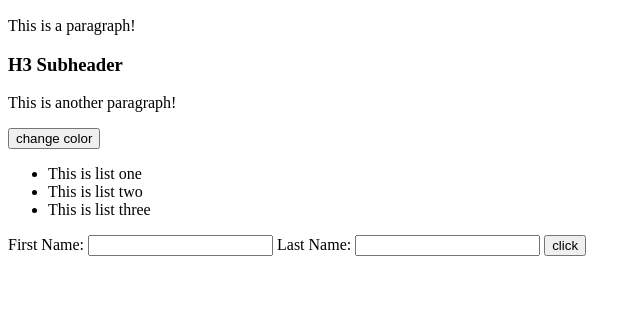
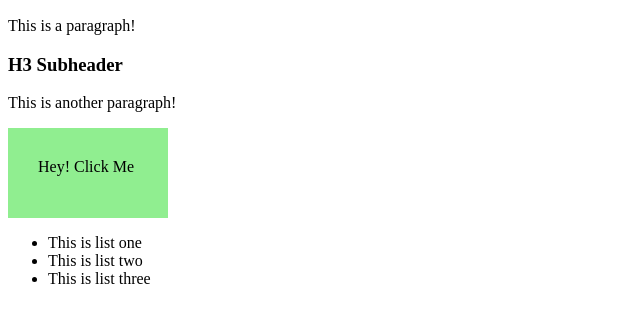
Before and after one commit to sid3github/js_practice, a plain HTML site: page index.html in a window 1280 px wide. Shown: the part 110-432 px from the top of the page, without its empty margins (0-641 px from the left). Drawn offline with Linux system fonts and the light colour scheme.

Commit message:
js - binding on mouse events

```diff
--- a/index.html
+++ b/index.html
@@ -12,7 +12,12 @@
     <p>This is a paragraph!</p>
     <h3>H3 Subheader</h3>
     <p>This is another paragraph!</p>
-    <button type="button" onmouseover="document.getElementById('changeColor').style.color = 'green'">change color</button>
+    <!-- <button type="button" onmouseover="document.getElementById('changeColor').style.color = 'green'">change color</button> -->
+    <div onmousedown="mDown(this)" onmouseup="mUp(this)"
+        style="background-color: lightgreen; color:black; width: 100px; height: 30px; padding:30px;">
+        Hey! Click Me
+    </div>
+
 
     <ul id="change">
         <li>This is list one</li>
@@ -20,11 +25,11 @@
         <li>This is list three</li>
     </ul>
 
-    <form id="myForm" action="#">
+    <!-- <form id="myForm" action="#">
         First Name: <input type="text" name="fname">
         Last Name: <input type="text" name="lname">
         <button onclick="myFunction()">click</button>
-    </form>
+    </form> -->
 
     <div>
         <h3 id="content"> </h3>
--- a/script.js
+++ b/script.js
@@ -221,15 +221,28 @@
 // document.getElementById('content').appendChild(newPara);
 
 
-function myFunction(){
-    var x = document.forms['myForm'];
-    var text = '';
-    var i;
-    for (i = 0; i < x.length; i++){
-        text = text + x[i].value + '<br>';
-    }
+//Grabbing form content in javascript
+// function myFunction(){
+//     var x = document.forms['myForm'];
+//     var text = '';
+//     var i;
+//     for (i = 0; i < x.length; i++){
+//         text = text + x[i].value + '<br>';
+//     }
 
-    document.getElementById('content').innerHTML = text;
+//     document.getElementById('content').innerHTML = text;
+// }
+
+
+//Binding on mouse events.
+function mDown(obj){
+    obj.style.backgroundColor = 'blue';
+    obj.innerHTML = 'you clicked down!';
+}
+
+function mUp(element){
+    element.style.backgroundColor = 'red';
+    element.innerHTML = 'you clicked up!';
 }
 
 
@@ -256,8 +269,4 @@ function myFunction(){
 
 
 
-
-
-
-
 // document.getElementById('test').innerHTML = 'I like to code!';
```
